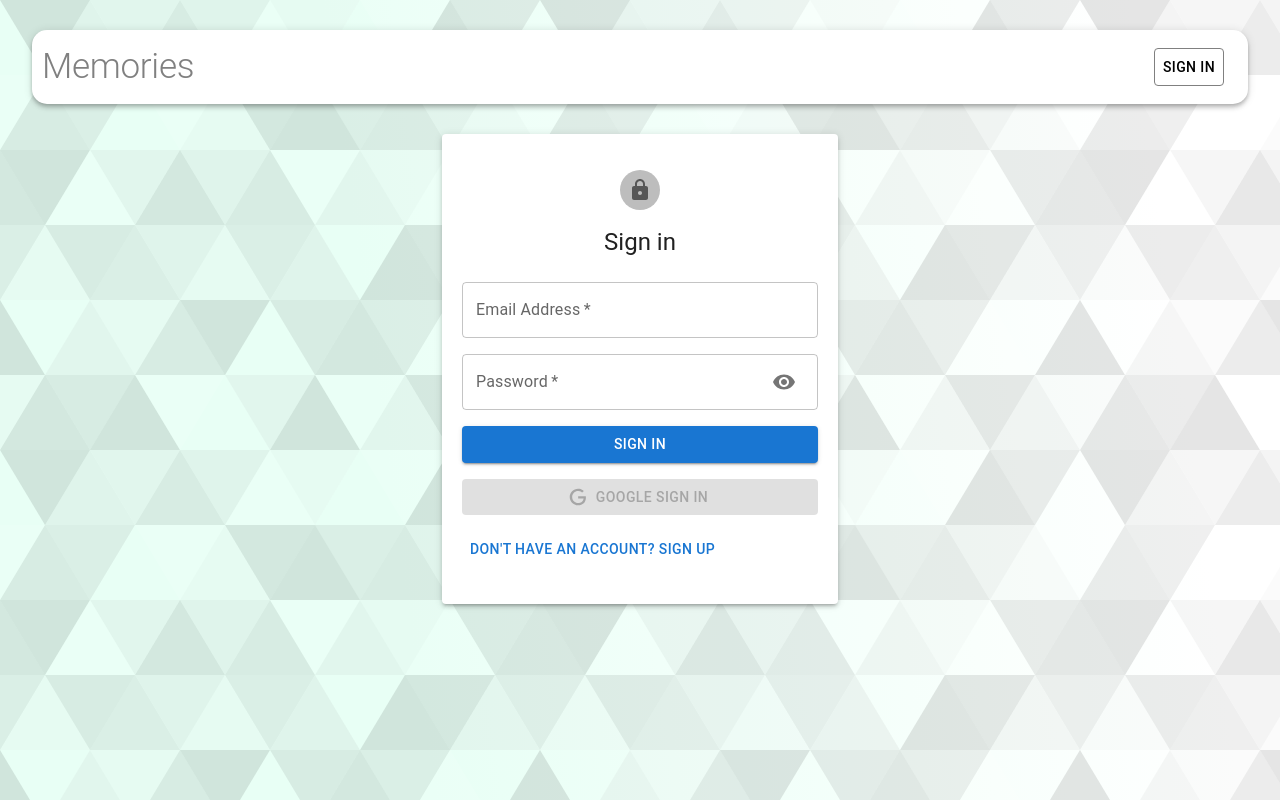
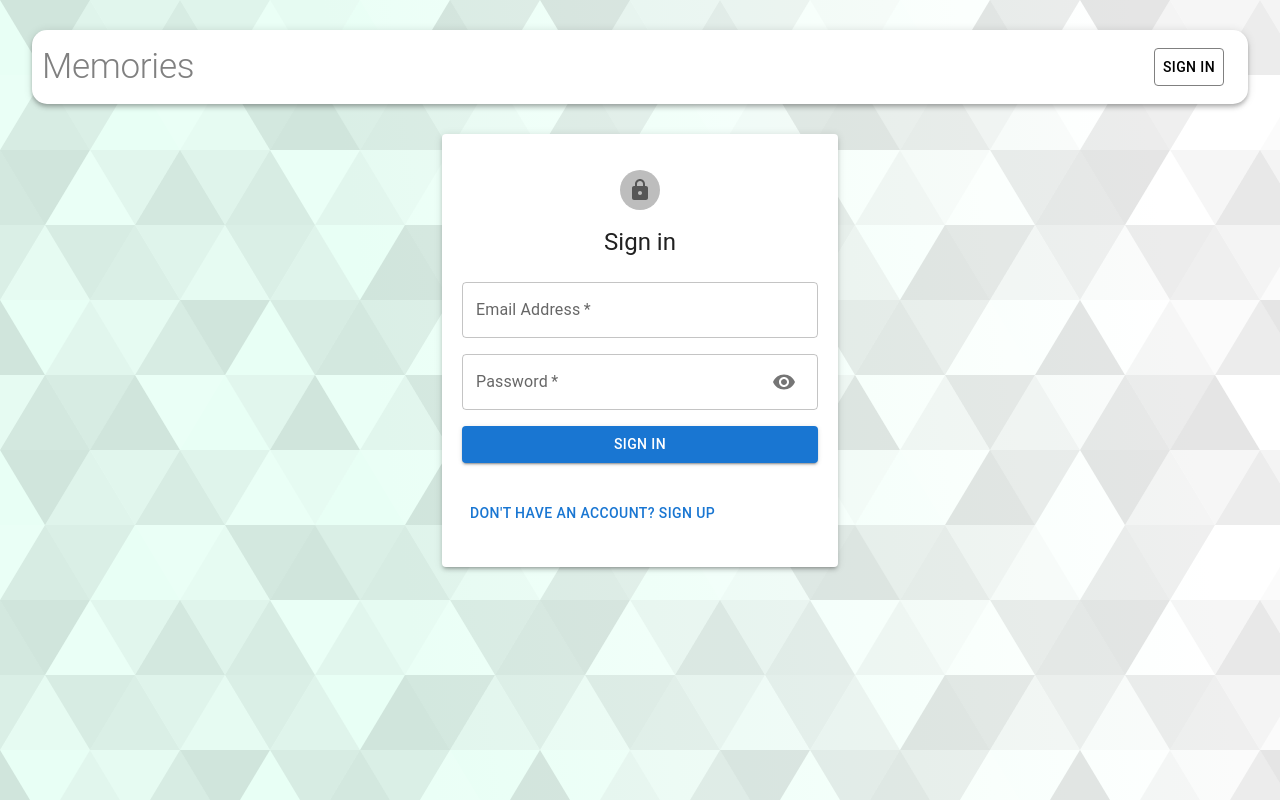
Before and after one commit to rugvedwagh/flicklog, a React (Create React App) app in the folder client/: page /auth in a window 1280 px wide. Built offline with nearby package versions, Linux system fonts and the light colour scheme.

Commit message:
removed the google component from the Auth.js

```diff
--- a/client/src/components/Auth/Auth.js
+++ b/client/src/components/Auth/Auth.js
@@ -2,7 +2,7 @@ import { Avatar, Button, Paper, Grid, Typography, Container } from '@mui/materia
 import LockRoundedIcon from '@mui/icons-material/LockRounded';
 import { signin, signup } from '../../actions/auth';
 import { AUTH } from '../../constants/actionTypes';
-import { GoogleLogin } from 'react-google-login';
+// import { GoogleLogin } from 'react-google-login';
 import { useNavigate } from 'react-router-dom';
 import { useDispatch } from 'react-redux';
 import React, { useState } from 'react';
@@ -75,7 +75,7 @@ const SignUp = () => {
                     <Button type="submit" fullWidth variant="contained" className='submit' color='primary' style={{ margin: "16px 0" }}>
                         {isSignup ? 'Sign Up' : 'Sign In'}
                     </Button>
-                    <GoogleLogin
+                    {/* <GoogleLogin
                         clientId="491019220912-1rmr9lhh8tgf4emm9o91dpvakd820bfb.apps.googleusercontent.com"
                         render={(renderProps) => (
                             <Button className='googleButton' color='primary'fullWidth onClick={renderProps.onClick} disabled={renderProps.disabled} startIcon={<Icon />} variant="contained">
@@ -85,7 +85,7 @@ const SignUp = () => {
                         onSuccess={googleSuccess}
                         onFailure={googleError}
                         cookiePolicy="single_host_origin"
-                    />
+                    /> */}
                     <Grid style={{margin:'16px 0'}}container justify="flex-end">
                         <Grid item>
                             <Button onClick={switchMode}>
```
